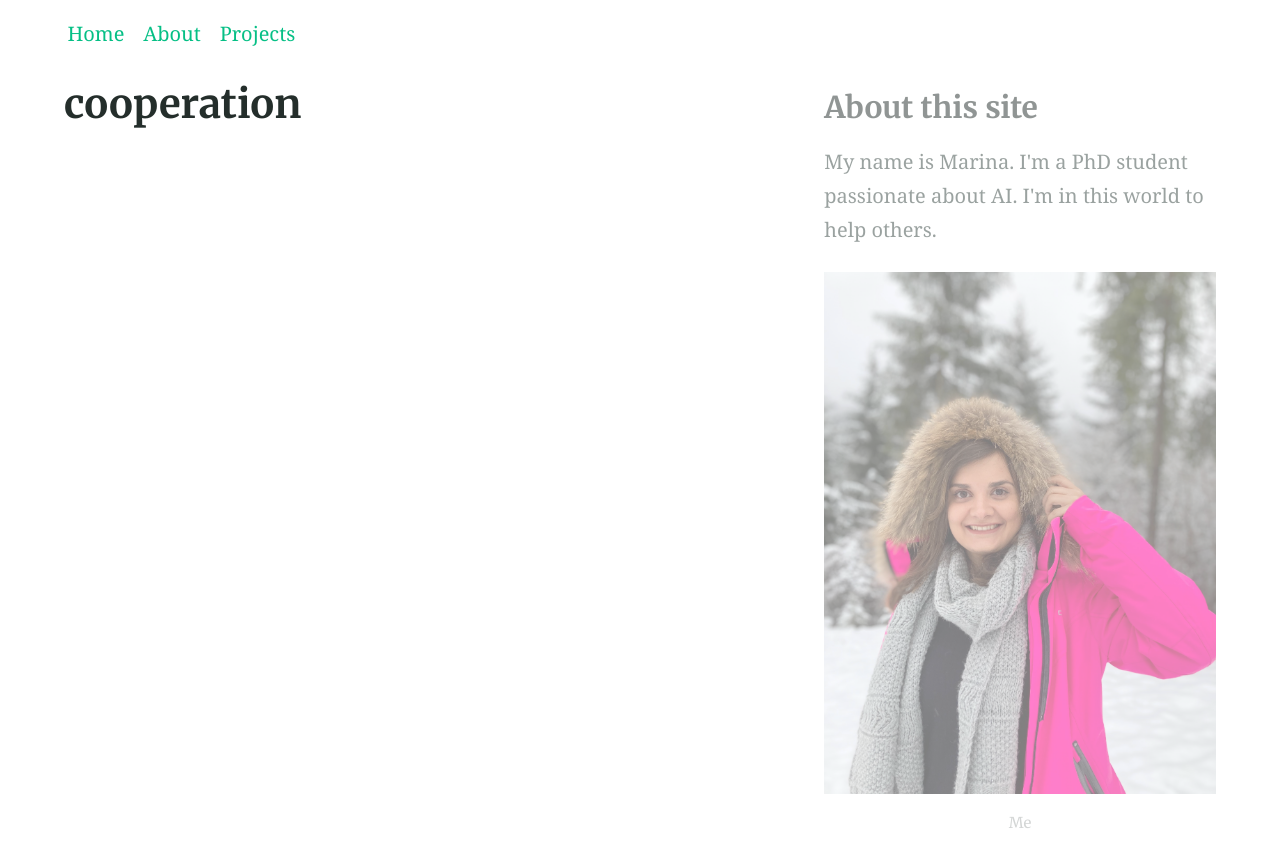
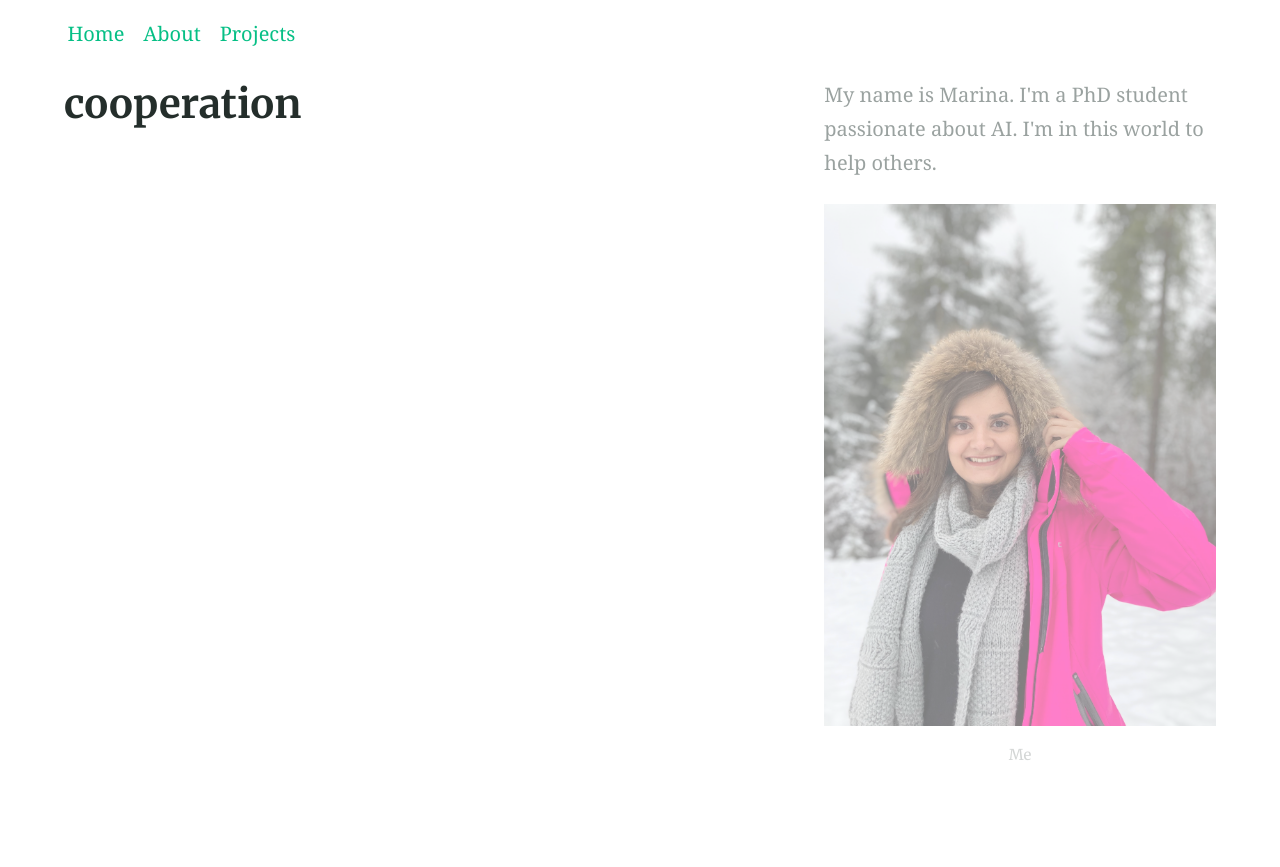
Before and after one commit to Marina225/marina225.github.io, a Jekyll site: the page built from cooperation.md, in a window 1280 px wide. Shown: the top 867 px of the page. Built offline with Jekyll 4.4.1, drawn with Linux system fonts in a browser that asks for light colours.

Commit message:
Update site-aside.html

```diff
--- a/_includes/site-aside.html
+++ b/_includes/site-aside.html
@@ -7,7 +7,6 @@
 
   {% elsif page.layout == "home" or page.layout == "page" or page.layout == "cooperation" or page.layout == "projects" %}
     <section class="section  section--description">
-      <h3>About this site</h3>
       <p>{{ site.description }}</p>
       {% include figure.html image="/Images/me.jpg" caption="Me" %}
       {% include nav-social.html %}
```
